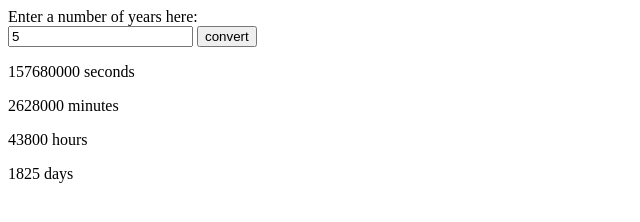
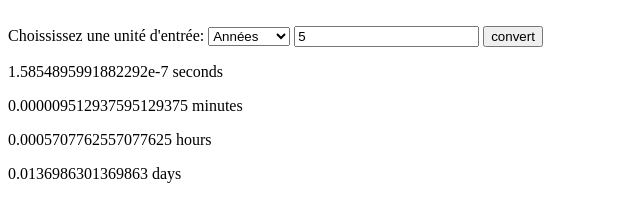
Before and after one commit to Gin-is-not-real/FORMATION_EXO_JS, a plain HTML site: page defisjs/defi_2_bonus.html in a window 1280 px wide. Both pictures are taken after typing "5" into the empty fields and a click on the input "convert". Shown: the whole page, without its empty margins (0-640 px from the left). Drawn offline with Linux system fonts and the light colour scheme.

Commit message:
js defi2_bonus unsolved yet

```diff
--- a/defisjs/defi_2_bonus.html
+++ b/defisjs/defi_2_bonus.html
@@ -5,13 +5,13 @@
     <title>Time unit converter</title>
   </head>
   <body>
-    <label for="numberOfYears">Enter a number of years here:</label><br>
-    <input type="number" name="numberOfYears" id="numberOfYears">
-    <input type="submit" value="convert" id="convert">
+    <!-- <label for="numberOfYears">Enter a number of years here:</label><br> -->
+    <!-- <input type="number" name="numberOfYears" id="numberOfYears"> -->
+    <!-- <input type="submit" value="convert" id="convert"> -->
 
     </br>
 
-    <!-- <div>
+    <div>
       <label for="unit_input">Choississez une unité d'entrée: </label>
       <select name="unit_input">
         <option value="in_years">Années</option>
@@ -20,9 +20,8 @@
         <option value="in_minutes">Minutes</option>
         <option value="in_seconds">Secondes</option>
       </select>
-    </div>
 
-    <div>
+    <!-- <div>
       <label for="unit_output">Choississez une unité de sortie: </label>
       <select name="unit_output">
         <option value="out_years">Années</option>
@@ -31,12 +30,11 @@
         <option value="out_minutes">Minutes</option>
         <option value="out_seconds">Secondes</option>
       </select>
+    </div> -->
+
+      <input type="number" name="in_toConvert" id="to-convert">
+      <input type="submit" value="convert" id="convert">
     </div>
-
-    <div>
-      <input type="number" name="toConvert" id="numberOfYears">
-      <input type="submit" value="convert" id="toConvert">
-    </div> -->
 
     <p id="resultSeconds"></p>
     <p id="resultMinutes"></p>
--- a/defisjs/main_defi2_bonus.js
+++ b/defisjs/main_defi2_bonus.js
@@ -5,6 +5,8 @@ const minutesInHour = 60;
 const hoursInDay = 24;
 const daysInYear = 365;
 
+let in_unit = document.querySelector("select");
+console.log(in_unit.value);
 /*
     je stocke les operations dans un array pour pouvoir boucler dessus
 */
@@ -14,27 +16,35 @@ let operations = {
     "minutes": minutesInHour,
     "seconds": secondsInMinute,
 };
-
 /*
-    je recupere tout les 'p' pour afficher les resultats correspondants
+    je recupere tout les 'p' dans un array pour afficher les resultats correspondants
 */
 let paragraphs = document.querySelectorAll("p");
 
 convert.addEventListener("click", function() {
-    let numberOfYears = document.getElementById("numberOfYears").value ;
+    let toConvert = document.getElementById("to-convert").value ;
 
-    let result = numberOfYears;
+    let result = toConvert;
+
+    let operator = "dividor";
     /*
         boucle "for...in": a chaque tour de boucle sur le tableau "operatins", la variable result est multiplié par l'operation, et le resultat est loggué
     */
     for(let key in operations) {
-        result *= operations[key];
+        if(in_unit.value.includes(key)) {
+            operator = "multiplicator";
+        }
+
+        if(operator == "multiplicator") {
+            result *= operations[key];
+        }
+        else if(operator == "dividor") {
+            result /= operations[key];
+        }
         console.log(result + " " + key);
-
         /*
             boucle array.foreach(element => { action });
                 - c'est à dire "pour chaque element du tableau => { action }";
-
             si l'id du 'p' contient l'index (key) en cours, on affiche le resultat avec textContent
         */
         paragraphs.forEach(p => {
```
